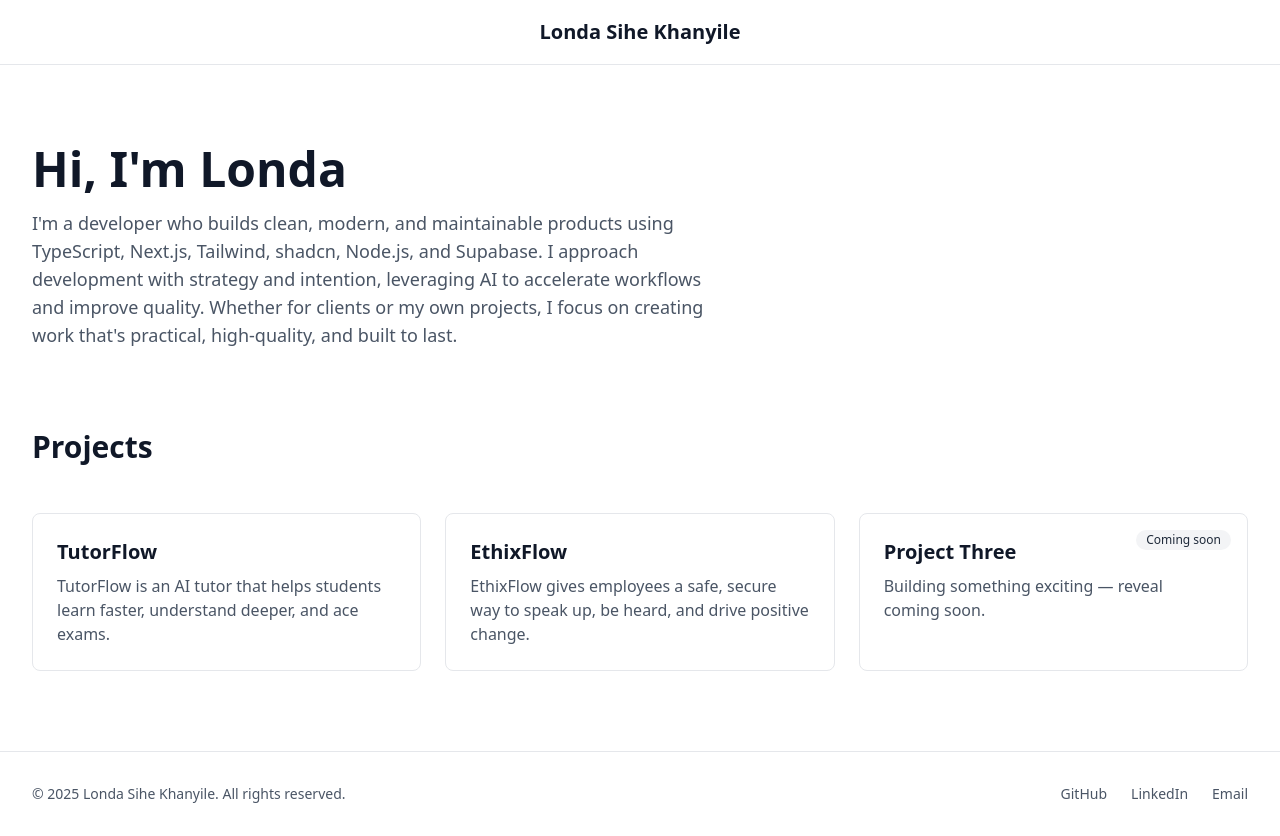
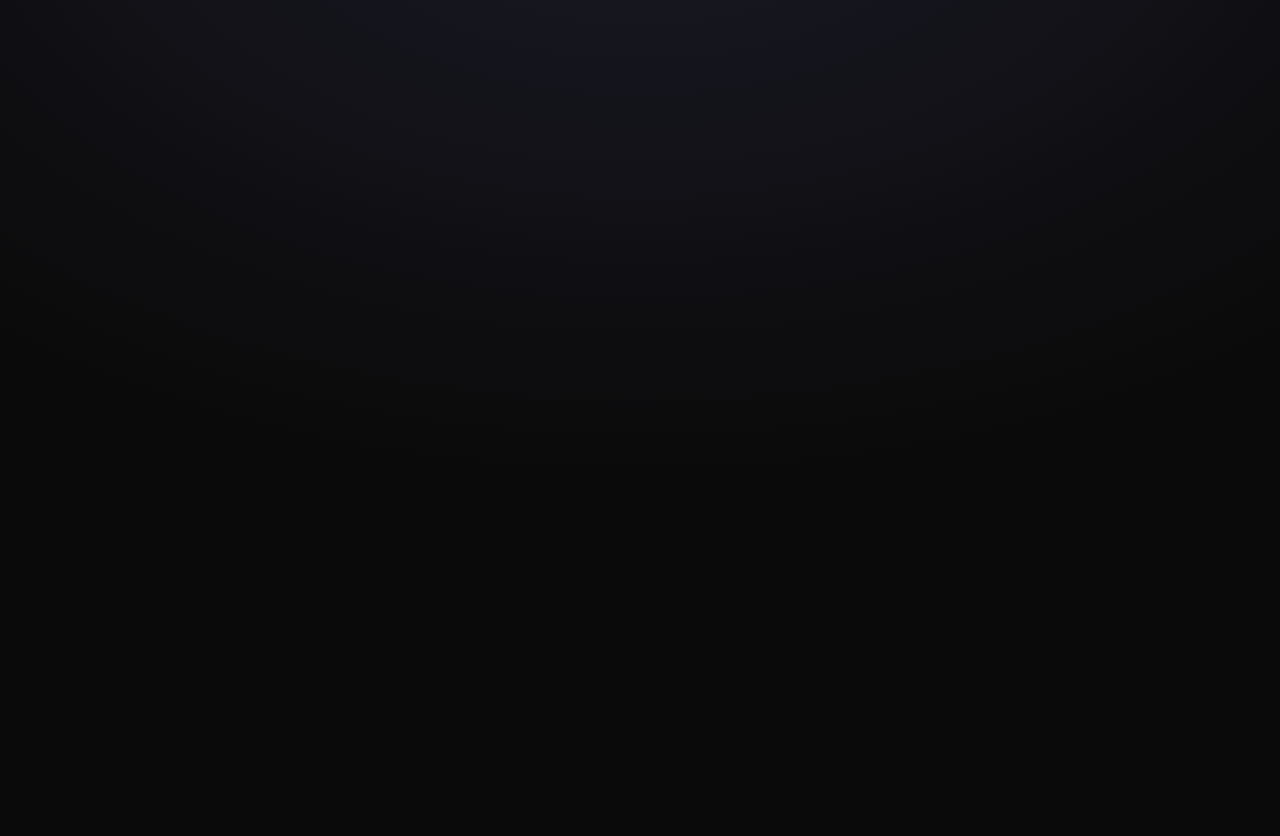
Before and after one commit to LondaKhanyile/londa-portfolio, a Next.js app: page / in a window 1280 px wide. After the commit the page ends 800 px from the top, so only its background shows below. Built offline with nearby package versions, Linux system fonts and the light colour scheme.

Commit message:
Clean page and set dark atmospheric background

```diff
--- a/src/app/layout.tsx
+++ b/src/app/layout.tsx
@@ -13,7 +13,9 @@ export default function RootLayout({
 }>) {
   return (
     <html lang="en">
-      <body>{children}</body>
+      <body className="min-h-screen bg-neutral-950 bg-[radial-gradient(ellipse_80%_80%_at_50%_-20%,rgba(120,119,198,0.15),transparent)]">
+        {children}
+      </body>
     </html>
   );
 }
--- a/src/app/page.tsx
+++ b/src/app/page.tsx
@@ -1,13 +1,3 @@
-import Navbar from "@/components/Navbar/Navbar";
-import Hero from "@/components/Hero/Hero";
-import Footer from "@/components/Footer/Footer";
-
 export default function Home() {
-  return (
-    <>
-      <Navbar />
-      <Hero />
-      <Footer />
-    </>
-  );
+  return <main className="min-h-screen" />;
 }
```
